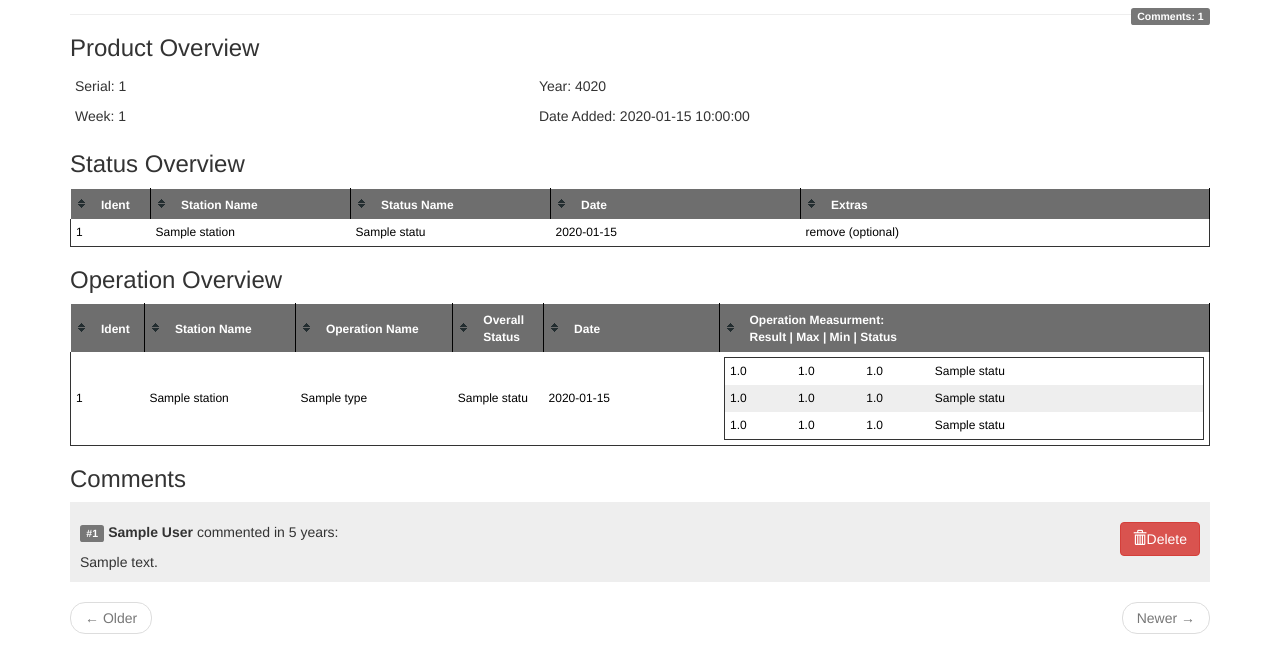
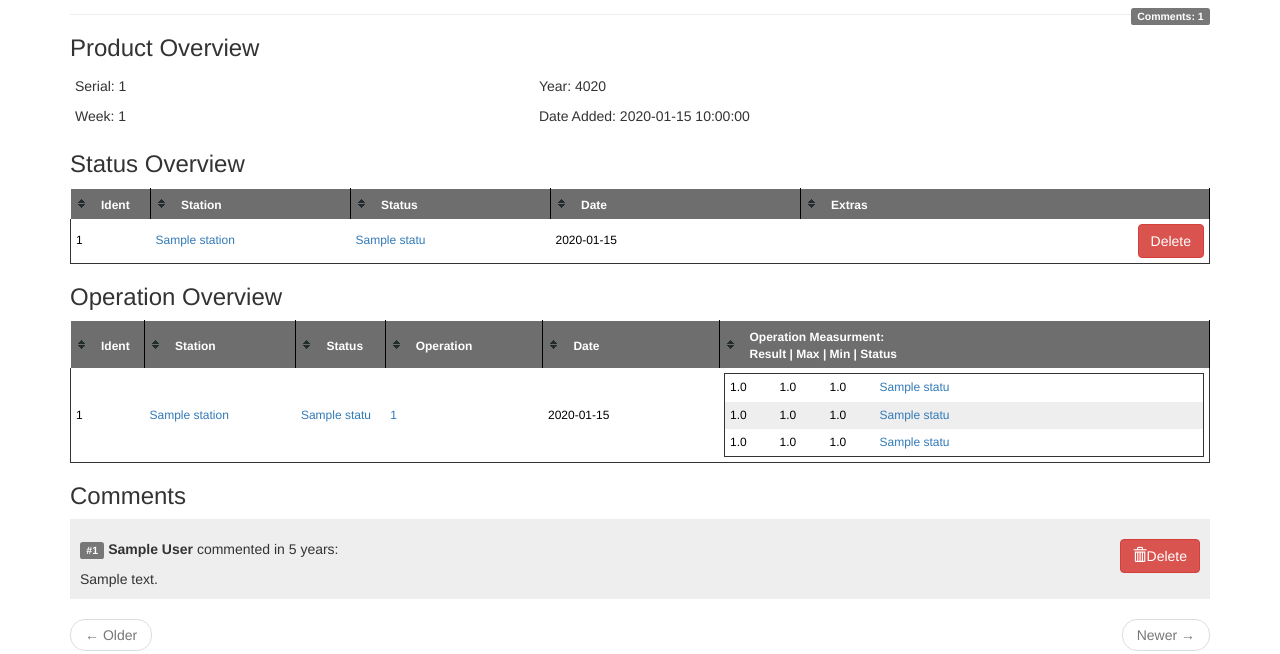
Before and after one commit to prodlinetrace/lvmix_web, a Flask app: page /app/product/1 in a window 1280 px wide. Shown: the part 433-1087 px from the top of the page. Run offline with Flask 2, Linux system fonts and the light colour scheme; a user stored in the database is signed in; tables that the repository leaves empty hold one stand-in row (values such as "Sample post"); parts of the project's set-up code (start-up, migrations or seed data) failed here and were passed over; some libraries are stand-ins or nearby versions.

Commit message:
fixes #15, resolve ticket #15

```diff
--- a/app/templates/operation_statuses/_operation_statuses.html
+++ b/app/templates/operation_statuses/_operation_statuses.html
@@ -1,9 +1,9 @@
 <table cellspacing="0" id="operation_statuses" class="operation_statuses tablesorter">
 	<thead>
   		<tr>
-           <th width="100px">{{ _('Id') }}</th>
+           <th class="id">{{ _('Id') }}</th>
            <th>{{ _('Name') }}</th>
-           <th width="150px">{{ _('Extras') }}</th>
+           <th style="width:150px">{{ _('Extras') }}</th>
        </tr>
     </thead>
     <tbody>
--- a/app/templates/operation_types/_operation_types.html
+++ b/app/templates/operation_types/_operation_types.html
@@ -1,9 +1,9 @@
 <table cellspacing="0" id="operation_types" class="operation_types tablesorter">
 	<thead>
   		<tr>
-           <th width="100px">{{ _('Id') }}</th>
+           <th class="id">{{ _('Id') }}</th>
            <th>{{ _('Name') }}</th>
-           <th width="150px">{{ _('Extras') }}</th>
+           <th style="width:150px">{{ _('Extras') }}</th>
        </tr>
     </thead>
     <tbody>
--- a/app/templates/products/product.html
+++ b/app/templates/products/product.html
@@ -44,8 +44,8 @@
 		<thead>
 	   		<tr>
 	            <th class="id">{{ _('Ident') }}</th>
-	            <th class="name">{{ _('Station Name') }}</th>
-	            <th class="status">{{ _('Status Name') }}</th>
+	            <th class="name">{{ _('Station') }}</th>
+	            <th class="status">{{ _('Status') }}</th>
 	            <th class="date">{{ _('Date') }}</th>
 	            <th>{{ _('Extras') }}</th>
 	        </tr>
@@ -53,11 +53,18 @@
         <tbody>
 			{% for status in product.statuses %}
    			<tr>
-				<td>{{ status.station.id }} </td>
-    			<td>{{ status.station.name }} </td>
-    			<td>{{ status.status_name.name }} </td>
+   				<!--
+	   			{% if status.station %}<td><a href="{{ url_for('stations.edit', id=status.station.id) | safe }}" title="{{status.station.name | safe}}">{{ status.station.id }}</a></td> {% else %} <td>{{ _('undefined value') }}</td> {% endif %}
+   				 -->
+   				<td>{{ status.id }}</td>
+				{% if status.station %}<td><a href="{{ url_for('stations.station', id=status.station.id) | safe}}" title="{{status.station.ip | safe}}">{{ status.station.name }}</a></td> {% else %} <td>_('undefined value') }}</td> {% endif %}
+				{% if status.status_name %} <td><a href="{{ url_for('operation_statuses.operation_status', id=status.status_name.id) | safe}}" title="{{status.status_name.description | safe}}">{{ status.status_name.name }}</a></td> {% else %} <td>{{ _('undefined value') }}</td> {% endif %}
     			<td>{{ status.date_time }} </td>
-    			<td>remove (optional)</td>
+    			<td>
+	    			{% if current_user.is_admin  %}
+		    			<a class="btn btn-danger pull-right" href="{{ url_for('operation_statuses.delete', id=status.id) }}">{{ _('Delete') }}</a>
+		    		{% endif %}
+	    		</td>
    			</tr>
 			{% endfor %}
         </tbody>
@@ -68,9 +75,9 @@
 		<thead>
 	   		<tr>
 	            <th class="id">{{ _('Ident') }}</th>
-	            <th class="name">{{ _('Station Name') }}</th>
-	            <th class="name">{{ _('Operation Name') }}</th>
-	            <th class="status">{{ _('Overall Status') }}</th>
+	            <th class="name">{{ _('Station') }}</th>
+	            <th class="status">{{ _('Status') }}</th>
+	            <th class="name">{{ _('Operation') }}</th>
 	            <th class="date">{{ _('Date') }}</th>
 	            <th>{{ _('Operation Measurment') }}:<br/>{{ _('Result | Max | Min | Status') }}</th>
 	        </tr>
@@ -78,22 +85,52 @@
         <tbody>
 			{% for operation in product.operations|sort %}
     		<tr>
-    			<td>{{ operation.station_id }}</td>
-    			<td>{{ operation.station.name }}</td>
-    			<td>{{ operation.operation_type.name }}</td>
-    			<td>{{ operation.operation_status.name }}</td>
+    			<td>{{ operation.id }}</td>
+    			<!--
+    			{% if operation.station %}<td><a href="{{ url_for('stations.edit', id=operation.station.id) | safe }}" title="{{operation.station.name | safe}}">{{ operation.station_id }}</a></td> {% else %} <td>{{ _('undefined value') }}</td> {% endif %}
+    			 -->
+    			{% if operation.station %}<td><a href="{{ url_for('stations.station', id=operation.station.id) | safe}}" title="{{operation.station.ip | safe}}">{{ operation.station.name }}</a></td> {% else %} <td>_('undefined value') }}</td> {% endif %}
+    			{% if operation.operation_status %} <td><a href="{{ url_for('operation_statuses.operation_status', id=operation.operation_status.id) | safe}}" title="{{operation.operation_status.description | safe}}">{{ operation.operation_status.name }}</a></td> {% else %} <td>{{ _('undefined value') }}</td> {% endif %}
+    			{% if operation.operation_type %} <td><a href="{{ url_for('operation_types.operation_type', id=operation.operation_type.id )}}" title="{{operation.operation_type.description }}">{{ operation.operation_type.id | safe}}</a></td> {% else %} <td>{{ _('undefined value') }}</td> {% endif %}
     			<td>{{ operation.date_time }} </td>
     			<td>
     				<table id="result" class="operation_data">
 			        	<tbody>
 			    			{% if operation.result_1 %}
-			    				<tr><td class="value">{{ operation.result_1|round(2) }}</td><td class="value">{{ operation.result_1_max|round(2) }}</td><td class="value">{{ operation.result_1_min|round(2) }}</td><td class="name">{{ operation.result_1_status.name }}</td></tr>
+			    				<tr>
+			    					<td class="value">{{ operation.result_1|round(2) }}</td>
+			    					<td class="value">{{ operation.result_1_max|round(2) }}</td>
+			    					<td class="value">{{ operation.result_1_min|round(2) }}</td>
+			    					{% if operation.result_1_status %}
+			    						<td><a href="{{ url_for('operation_statuses.operation_status', id=operation.result_1_status.id)}}" title="{{operation.result_1_status.description}}">{{ operation.result_1_status.name }}</a></td>
+			    					{% else %}
+			    						<td>{{ _('undefined value') }}</td>
+									{% endif %}
+			    				</tr>
 			    			{% endif %}
 			    			{% if operation.result_2 %}
-			    				<tr><td>{{ operation.result_2|round(2) }}</td><td>{{ operation.result_2_max|round(2) }}</td><td>{{ operation.result_2_min|round(2) }}</td><td>{{ operation.result_2_status.name }}</td></tr>
+			    				<tr>
+			    					<td>{{ operation.result_2|round(2) }}</td>
+			    					<td>{{ operation.result_2_max|round(2) }}</td>
+			    					<td>{{ operation.result_2_min|round(2) }}</td>
+			    					{% if operation.result_2_status %}
+			    						<td><a href="{{ url_for('operation_statuses.operation_status', id=operation.result_2_status.id)}}" title="{{operation.result_2_status.description}}">{{ operation.result_2_status.name }}</a></td>
+			    					{% else %}
+			    						<td>{{ _('undefined value') }}</td>
+									{% endif %}
+			    				</tr>
 			    			{% endif %}
 			    			{% if operation.result_3 %}
-			    				<tr><td>{{ operation.result_3|round(2) }}</td><td>{{ operation.result_3_max|round(2) }}</td><td>{{ operation.result_3_min|round(2) }}</td><td>{{ operation.result_3_status.name }}</td></tr>
+			    				<tr>
+			    					<td>{{ operation.result_3|round(2) }}</td>
+			    					<td>{{ operation.result_3_max|round(2) }}</td>
+			    					<td>{{ operation.result_3_min|round(2) }}</td>
+				    				{% if operation.result_3_status %}
+			    						<td><a href="{{ url_for('operation_statuses.operation_status', id=operation.result_3_status.id)}}" title="{{operation.result_3_status.description}}">{{ operation.result_3_status.name }}</a></td>
+			    					{% else %}
+			    						<td>{{ _('undefined value') }}</td>
+									{% endif %}
+		    					</tr>
 			    			{% endif %}
 	    		        </tbody>
     				</table>
--- a/app/templates/stations/_stations.html
+++ b/app/templates/stations/_stations.html
@@ -1,9 +1,9 @@
 <table cellspacing="0" id="stations" class="stations tablesorter">
 	<thead>
   		<tr>
-           <th width="100px">{{ _('Station Id') }}</th>
+           <th class="id">{{ _('Station Id') }}</th>
            <th>{{ _('Station Name') }}</th>
-           <th width="150px">{{ _('Extras') }}</th>
+           <th style="width:150px">{{ _('Extras') }}</th>
        </tr>
     </thead>
     <tbody>
```
Also changed, not shown: data-dev.sqlite.
